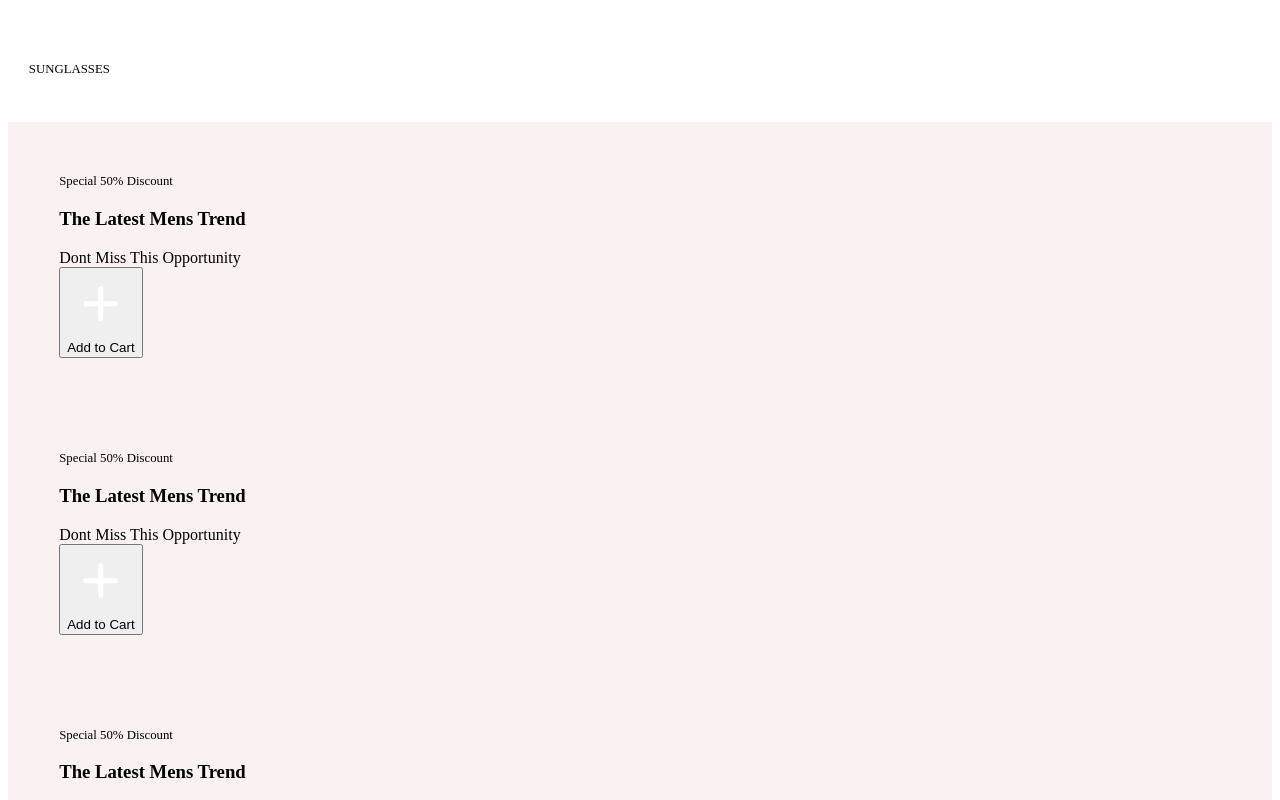
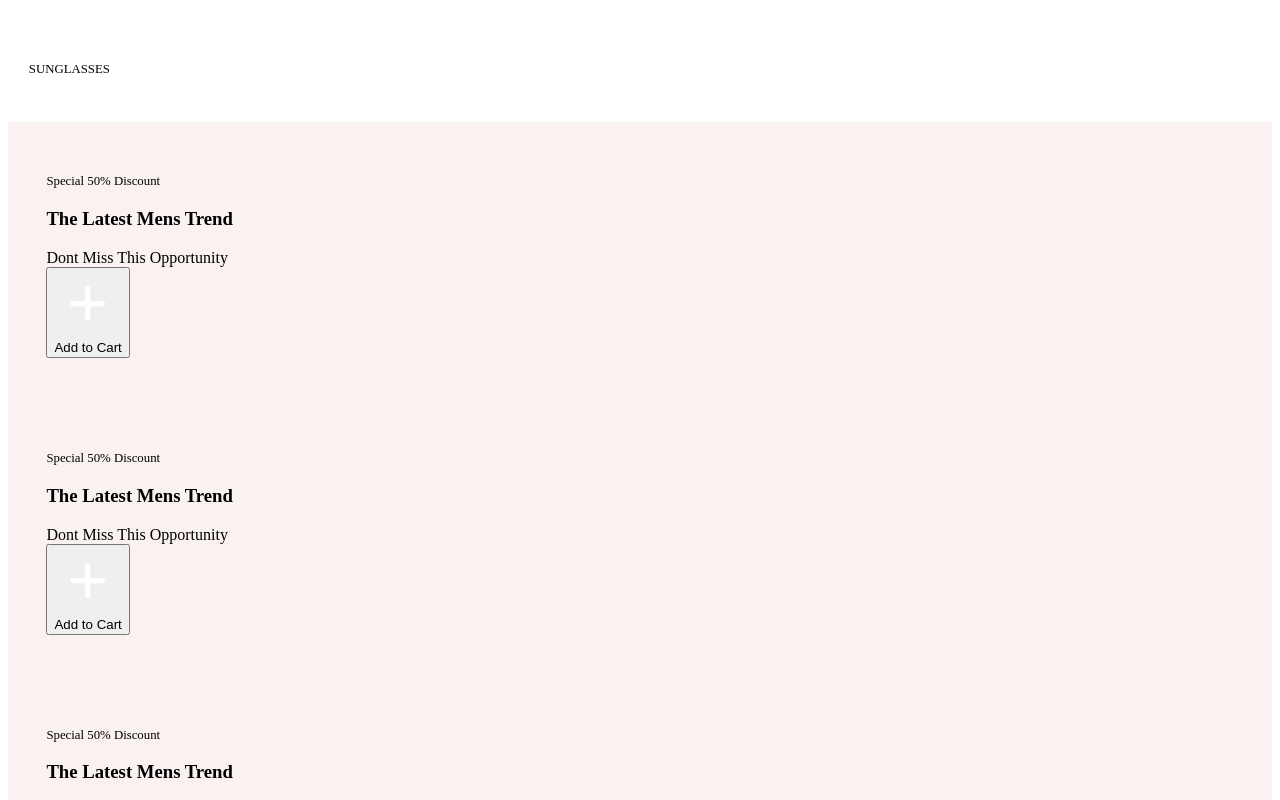
Before and after one commit to AbhijeetDhikale007/e-commerce, a Next.js app: page /Fashion in a window 1280 px wide. Shown: the part 7880-8680 px from the top of the page. Built offline with nearby package versions, Linux system fonts and the light colour scheme; no server answers.

Commit message:
Minor Change

```diff
--- a/src/components/Home/CSS/Discounts.scss
+++ b/src/components/Home/CSS/Discounts.scss
@@ -1,7 +1,7 @@
 .HomeDiscounts {
     .DiscountsContainer {
         background: #e7c4c43b;
-        padding: 5vh 4vw;
+        padding: 5vh 3vw;
 
         p {
             color: var(--red-color);
--- a/src/components/Home/Discounts.tsx
+++ b/src/components/Home/Discounts.tsx
@@ -4,7 +4,7 @@ import './CSS/Discounts.scss'
 
 function DiscountsContainer({ Text, Title, Message }: { Text: string, Title: string, Message: string }) {
     return (
-        <div className='DiscountsContainer flex flex-col gap-2 justify-center h-[34vh] w-full'>
+        <div className='DiscountsContainer flex flex-col gap-3 justify-center h-[34vh] w-full'>
             <p className='text-xs'>{Text}</p>
             <h3 className='text-lg font-semibold'>{Title}</h3>
             <span className='text-xs opacity-50'>{Message}</span>
```
